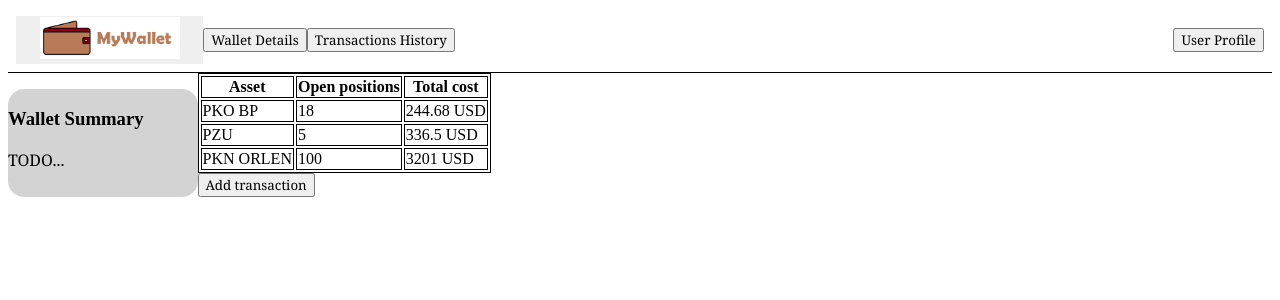
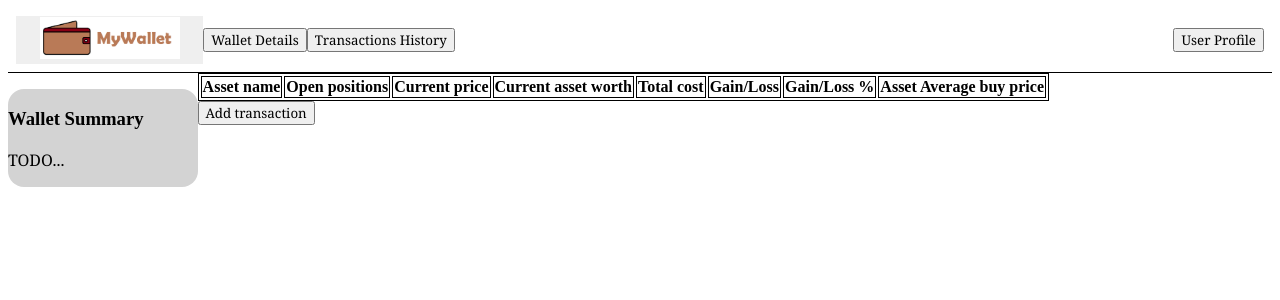
Before and after one commit to Wojtazooo/AiTSI_MyWallet, a Flask app: page /wallet-details in a window 1280 px wide. Shown: the top 300 px of the page. Run offline with Flask 3, Linux system fonts and the light colour scheme; lists and menus that the app fills with data are empty; some libraries are stand-ins or nearby versions.

Commit message:
wallet details displays gain/loss

```diff
--- a/src/__init__.py
+++ b/src/__init__.py
@@ -8,6 +8,10 @@
             'sqlite:///' + os.path.join(basedir, 'database.db')
     App.config['SQLALCHEMY_TRACK_MODIFICATIONS'] = False
     return SQLAlchemy(App)
+
+def FormatDecimal(value):
+    print(f'Converting: {value} -> {"%.2f" % value}')
+    return "%.2f" % value
 
 App = Flask(__name__)
 Database = ConfigureDatabase()
@@ -23,3 +27,4 @@
 App.register_blueprint(WalletDetailsBlueprint)
 App.register_blueprint(UserProfileBlueprint)
 App.register_blueprint(assetValueBlueprint)
+App.jinja_env.globals.update(FormatDecimal=FormatDecimal)
--- a/src/pages/walletDetails.py
+++ b/src/pages/walletDetails.py
@@ -9,16 +9,38 @@
 @WalletDetailsBlueprint.route("/wallet-details")
 def WalletSummaryPage():
     sql_query = """
-    SELECT
-        A.name as assetName,
-        SUM(WT.count) as currentAssetCount,
-        SUM(WT.count * WT.price + WT.fees) as transactionTotalCost
-    FROM
-        wallet_transaction WT
-    JOIN
-        asset A ON WT.assetId = A.id
-    GROUP BY
-        A.id, A.name;
+SELECT
+    *,
+    currentAssetWorth - transactionTotalCost as assetGain,
+    (currentAssetWorth - transactionTotalCost) / transactionTotalCost as assetPercentageReturn,
+    transactionTotalCost / currentAssetCount as assetAverageBuyPrice
+FROM
+    (
+        SELECT
+            A.name as assetName,
+            AV.lastAssetCloseValue as lastAssetCloseValue,
+            SUM(WT.count) as currentAssetCount,
+            SUM(WT.count * WT.price + WT.fees) as transactionTotalCost,
+            SUM(WT.count * AV.lastAssetCloseValue) as currentAssetWorth
+        FROM
+            wallet_transaction WT
+            JOIN asset A ON WT.assetId = A.id
+            JOIN (
+                SELECT
+                    assetId,
+                    closeValue as lastAssetCloseValue
+                FROM
+                    asset_value
+                ORDER BY
+                    timestamp DESC
+                LIMIT
+                    1
+            ) AV ON AV.assetId = A.id
+        GROUP BY
+            A.id,
+            A.name
+    );
+
     """
 
     walletPositions = Database.session.execute(text(sql_query)).fetchall()
--- a/src/static/wallet-details.css
+++ b/src/static/wallet-details.css
@@ -3,3 +3,15 @@
 table {
   border: solid 1px black;
 }
+
+.gain {
+  color: green;
+}
+
+.neutral {
+  color: orange;
+}
+
+.loss {
+  color: red;
+}
--- a/src/templates/pages/wallet-details.html
+++ b/src/templates/pages/wallet-details.html
@@ -1,18 +1,35 @@
 {% extends "index.html" %} {% block title %}Transactions history{% endblock %}
-{% block content %}
+{% block content %} {% macro GainOrLoss(value, suffix) %}
+  {% if value > 0 %}
+  <td class="gain">{{ FormatDecimal(value) }}{{suffix}}</td>
+  {% elif value < 0 %}
+  <td class="loss">{{ FormatDecimal(value) }}{{suffix}}</td>
+  {% else %}
+  <td class="neutral">{{ FormatDecimal(value) }}{{suffix}}</span>
+{% endif %} {% endmacro %}
 
 <div id="wallet-possitions">
   <table>
     <tr>
-      <th>Asset</th>
+      <th>Asset name</th>
       <th>Open positions</th>
+      <th>Current price</th>
+      <th>Current asset worth</th>
       <th>Total cost</th>
+      <th>Gain/Loss</th>
+      <th>Gain/Loss %</th>
+      <th>Asset Average buy price</th>
     </tr>
     {% for position in walletPositions %}
     <tr>
       <td>{{position.assetName}}</td>
-      <td>{{position.currentAssetCount}}</td>
-      <td>{{position.transactionTotalCost}} USD</td>
+      <td>{{ position.currentAssetCount }}</td>
+      <td>{{ FormatDecimal(position.lastAssetCloseValue) }} USD</td>
+      <td>{{ FormatDecimal(position.currentAssetWorth)}} USD</td>
+      <td>{{ FormatDecimal(position.transactionTotalCost) }} USD</td>
+      {{ GainOrLoss(position.assetGain, ' USD') }}
+      {{ GainOrLoss(position.assetPercentageReturn * 100, '%')}}
+      <td>{{ FormatDecimal(position.assetAverageBuyPrice)}}</td>
     </tr>
     {%endfor%}
   </table>
```
